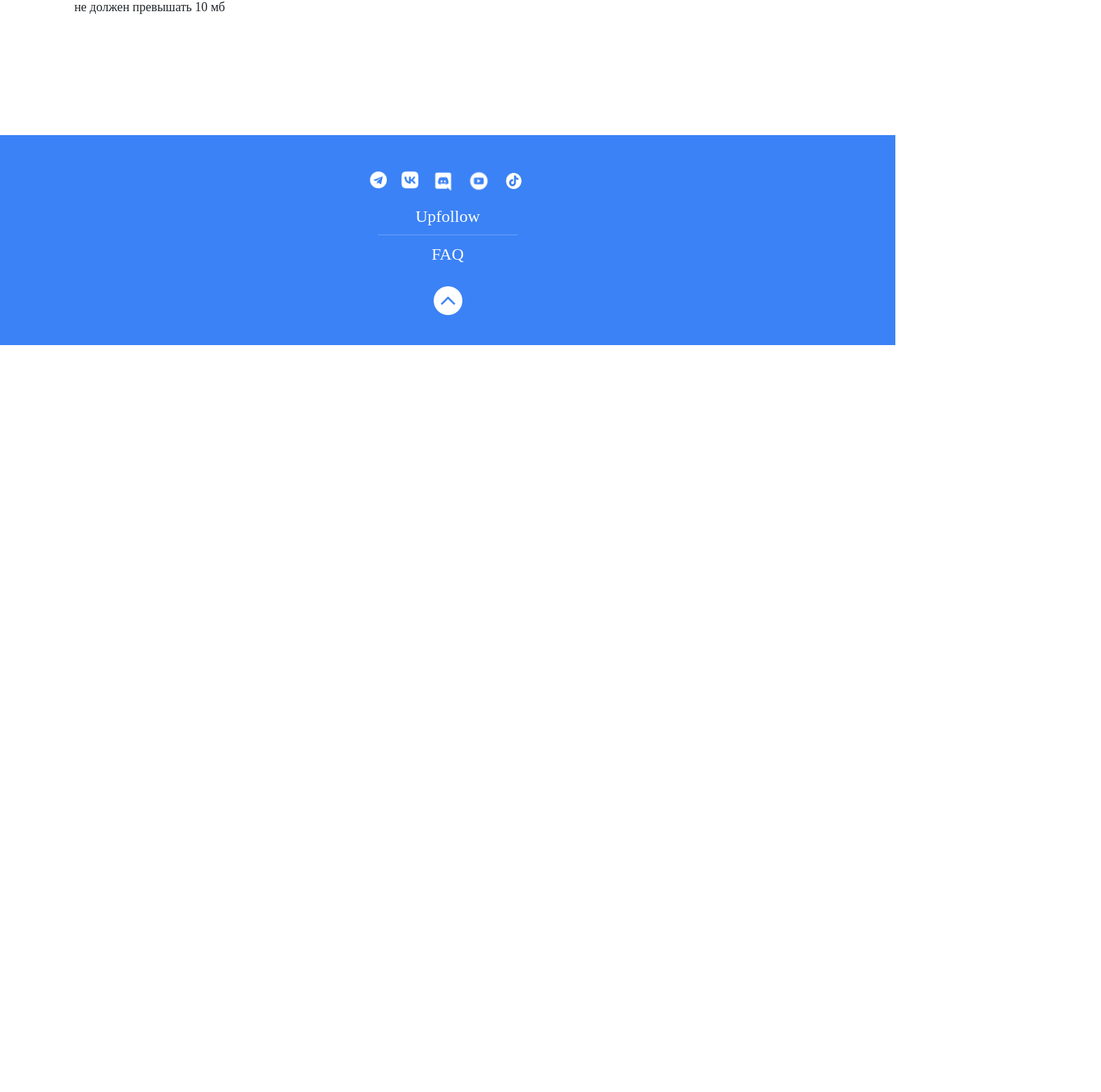
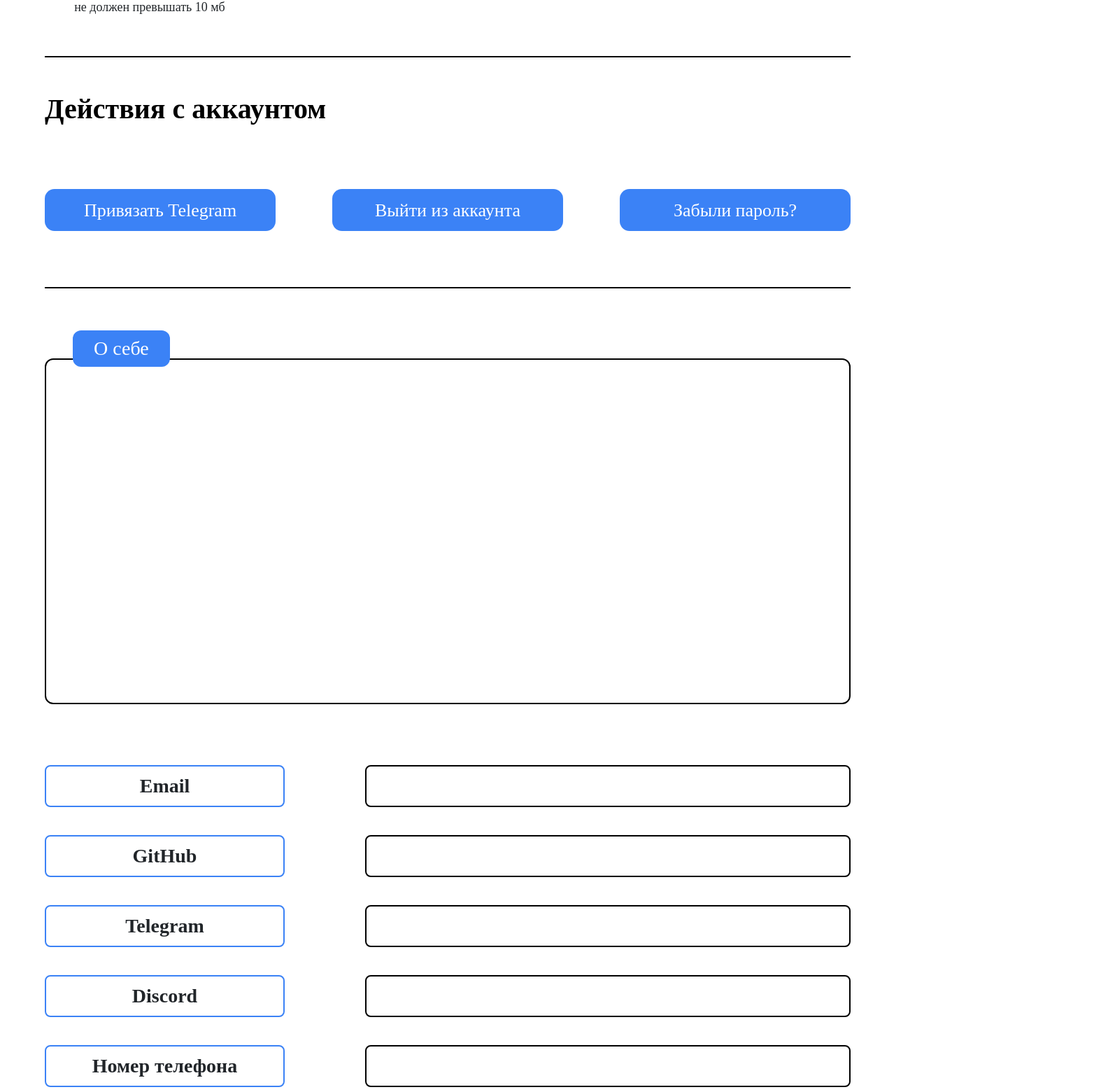
Before and after one commit to OverflowProjectMSP/final, a Vue app in the folder client/: page /newsetting in a window 1280 px wide. Shown: the part 732-2292 px from the top of the page at 70% size, 1574 px wide, since content can reach past the window. Before the commit the page ends 1225 px from the top, so only its background shows below. Built offline with nearby package versions, Linux system fonts and the light colour scheme; a web font is replaced by a local one.

Commit message:
Доделана страница настроек профиля и адаптивка к нему

```diff
--- a/client/src/components/Edit/NewsettingComp.vue
+++ b/client/src/components/Edit/NewsettingComp.vue
@@ -1,10 +1,17 @@
 <script>
 export default {
   data() {
-
+    return {
+      username: "",
+      surename: "",
+      interests: "",
+      aboutme: "",
+    }
   },
   methods: {
+    limit() {
 
+    }
   }
 
 }
@@ -30,30 +37,68 @@ export default {
       <div class="name">
         <div class="name-sure">
           <div class="username">
-            <input type="text">
+            <input v-model="username" type="text" maxlength="50">
             <span>Имя</span>
           </div>
           <div class="surename">
-            <input type="text">
+            <input v-model="surename" type="text" maxlength="50">
             <span>Фамилия</span>
           </div>
         </div>
 
         <div class="interests">
-          <textarea id="" name="" cols="30" rows="10"></textarea>
+          <textarea v-model="interests" id="" name="" cols="30" rows="10" maxlength="2000"></textarea>
           <span>Интересы</span>
         </div>
 
+      </div>
+    </div>
+
+    <div class="action">
+      <h2>Действия с аккаунтом</h2>
+      <div class="btns-act">
+        <button>Привязать Telegram</button>
+        <button>Выйти из аккаунта</button>
+        <button>Забыли пароль?</button>
+      </div>
+    </div>
+    <div class="aboutme">
+      <div class="about-comp">
+        <textarea v-model="aboutme" id="" name="" cols="30" rows="10" maxlength="2000"></textarea>
+        <span>О себе</span>
+      </div>
+
+      <div class="about-links">
+        <div class="email bl">
+          <h3>Email</h3>
+          <input type="email">
+        </div>
+        <div class="github bl">
+          <h3>GitHub</h3>
+          <input type="text">
+        </div>
+        <div class="telegram-link bl">
+          <h3>Telegram</h3>
+          <input type="text">
+        </div>
+        <div class="discord bl">
+          <h3>Discord</h3>
+          <input type="text">
+        </div>
+        <div class="phone-number bl">
+          <h3>Номер телефона</h3>
+          <input type="number">
+        </div>
       </div>
     </div>
   </div>
 </div>
 </template>
 
-<style>
+<style scoped>
 .window {
   width: 100%;
-  height: 100vh;
+  height: auto;
 
   display: flex;
   justify-content: center;
@@ -73,6 +118,10 @@ export default {
   padding-bottom: 30px;
 }
 
+.comp h2 {
+  color: #000;
+}
+
 .links {
   width: 100%;
   display: flex;
@@ -89,7 +138,9 @@ export default {
   width: 100%;
   display: flex;
   padding-top: 50px;
-  gap: 260px;
+  gap: 15%;
+  padding-bottom: 40px;
+  border-bottom: 2px solid #000;
 }
 
 .avatar {
@@ -144,6 +195,7 @@ export default {
   border: 2px solid #000;
   border-radius: 8px;
   font-size: 20px;
+  padding: 0 10px;
 
 }
 
@@ -169,6 +221,7 @@ export default {
   border: 2px solid #000;
   border-radius: 8px;
   font-size: 20px;
+  padding: 0 10px;
 }
 
 .surename {
@@ -189,11 +242,12 @@ export default {
 
 .interests textarea{
   width: 950px;
-  height: 50px;
+  height: 200px;
   border: 2px solid #000;
   border-radius: 8px;
   font-size: 20px;
   padding: 10px 10px 10px 10px;
+  resize: none;
 }
 
 .interests {
@@ -212,4 +266,265 @@ export default {
   border-radius: 8px;
 }
 
+.action {
+  display: flex;
+  flex-direction: column;
+  gap: 90px;
+  width: 100%;
+  padding-top: 50px;
+  padding-bottom: 80px;
+
+  border-bottom: 2px solid #000;
+}
+
+.action h2 {
+  font-size: 40px;
+}
+
+.btns-act {
+  display: flex;
+  justify-content: space-between;
+}
+
+.btns-act button {
+  background-color: #3b82f6;
+  color: #fff;
+  border: none;
+  border-radius: 14px;
+  width: 400px;
+  height: 60px;
+  font-size: 26px;
+}
+
+.aboutme {
+  display: flex;
+  flex-direction: column;
+  width: 100%;
+  padding-top: 100px;
+  padding-bottom: 100px;
+  position: relative;
+}
+
+.about-comp {
+  padding-bottom: 80px;
+}
+
+.aboutme textarea {
+  width: 100%;
+  border: 2px solid #000;
+  border-radius: 12px;
+  padding: 20px 10px;
+  font-size: 30px;
+  font-weight: 500;
+  resize: none;
+}
+
+.aboutme span {
+  position: absolute;
+  left: 40px;
+  top: 60px;
+
+  background-color: #3b82f6;
+  color: #fff;
+  font-size: 28px;
+  padding: 5px 30px;
+  border-radius: 12px;
+}
+
+button {
+  transition: all 200ms;
+}
+
+button:hover {
+  background-color: #3d72d3;
+}
+
+button:active {
+  background-color: #325fb1;
+}
+
+.about-links {
+  width: 100%;
+  display: flex;
+  flex-direction: column;
+  gap: 40px;
+}
+
+.bl {
+  display: flex;
+  gap: 10%;
+}
+
+.bl h3 {
+  display: grid;
+  place-items: center;
+  width: 400px;
+  height: 60px;
+  border: 2px solid #3b82f6;
+  border-radius: 8px;
+  font-weight: 550;
+  margin: 0;
+}
+
+.bl input {
+  width: 70%;
+  border: 2px solid #000;
+  border-radius: 8px;
+  font-size: 24px;
+  font-weight: 500;
+  padding: 0 10px;
+}
+
+/* Убираем кнопки увеличения счетчика у input*/
+
+input[type="number"]::-webkit-outer-spin-button,
+input[type="number"]::-webkit-inner-spin-button {
+  -webkit-appearance: none;
+  margin: 0;
+}
+
+input[type="number"] {
+  -moz-appearance: textfield;
+}
+
+
+/* Адаптивка */
+
+@media (max-width: 1550px) {
+  .main-info {
+    gap: 5%;
+  }
+}
+
+@media (max-width: 1400px) {
+  .name-sure {
+    flex-direction: column;
+  }
+
+  .interests textarea {
+    width: 450px;
+  }
+
+}
+
+@media (max-width: 1350px) {
+  .btns-act button {
+    width: 330px;
+  }
+
+  .btns-act {
+    gap: 10px;
+  }
+}
+
+@media (max-width: 1120px) {
+  .btns-act button {
+    width: 290px;
+  }
+}
+
+@media (max-width: 860px) {
+  .btns-act {
+    flex-direction: column;
+  }
+
+  .action h2 {
+    font-size: 30px;
+    font-weight: 500;
+  }
+
+  .btns-act button {
+    width: 100%;
+    gap: 20px;
+  }
+
+  .avatar img {
+    width: 200px;
+    height: 200px;
+  }
+
+  .btns button {
+    width: 95px;
+  }
+}
+
+@media (max-width: 730px) {
+  .main-info {
+    flex-direction: column;
+  }
+
+  .avatar img {
+    width: 300px;
+    height: 300px;
+  }
+}
+
+@media (max-width: 630px) {
+  .bl {
+    flex-direction: column;
+    align-items: center;
+  }
+
+  .bl h3 {
+    width: 450px;
+  }
+
+  .bl input {
+    width: 450px;
+    height: 60px;
+  }
+}
+
+@media (max-width: 450px) {
+  .bl h3 {
+    width: 330px;
+  }
+
+  .bl input {
+    width: 330px;
+  }
+
+  .main-info {
+    gap: 30px;
+  }
+
+  .username {
+    display: flex;
+    justify-content: center;
+  }
+
+  .username span {
+    left: 20px;
+  }
+
+  .username input {
+    width: 330px;
+  }
+
+  .surename {
+    display: flex;
+    justify-content: center;
+  }
+
+  .surename span {
+    left: 20px;
+  }
+
+  .surename input {
+    width: 330px;
+  }
+
+  .interests {
+    display: flex;
+    justify-content: center;
+  }
+
+  .interests span {
+    left: 20px;
+  }
+
+  .interests textarea {
+    width: 330px;
+  }
+}
 </style>
```
